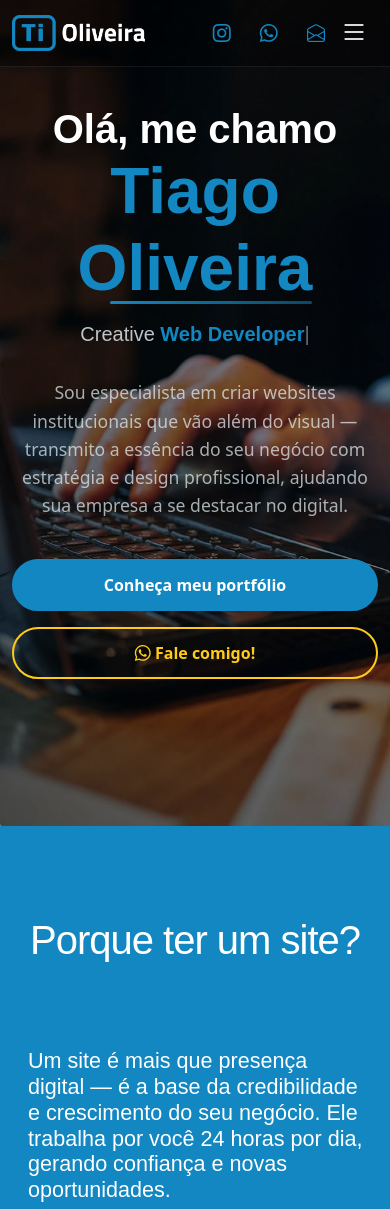
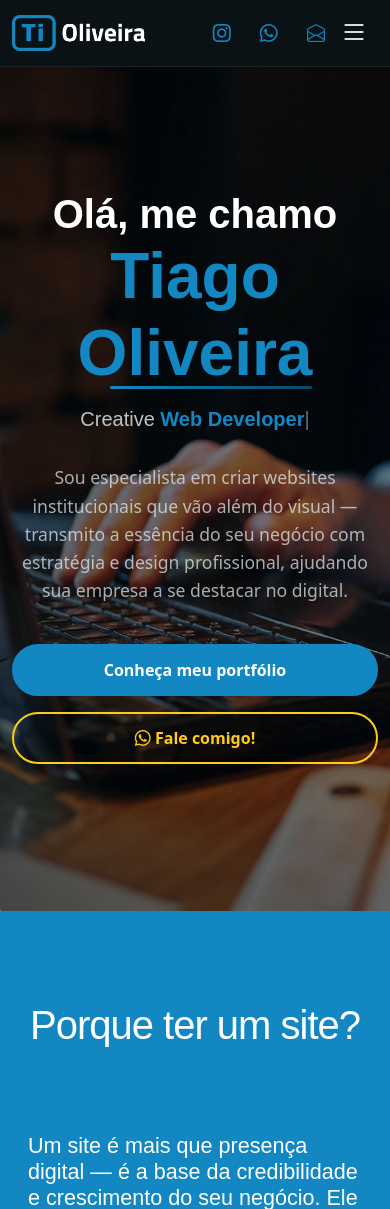
Before and after one commit to oliveirataquari/oliveirataquari.github.io, a PHP site: page / in a window 390 px wide. Shown: the top 1209 px of the page. Run offline with PHP 8.4, Linux system fonts and the light colour scheme; some web fonts are replaced.

Commit message:
Update main.css

```diff
--- a/assets/css/main.css
+++ b/assets/css/main.css
@@ -753,11 +753,15 @@ section,
   border-radius: 2px;
 }
 
+@media (max-width: 768px) {
+  .hero {
+    margin-top: 0px;
+  }
+}
 
 @media (max-width: 768px) {
   .hero .hero-content h1 {
     font-size: 2.5rem;
-    margin-top: 0px !important;
   }
 }
 
```
